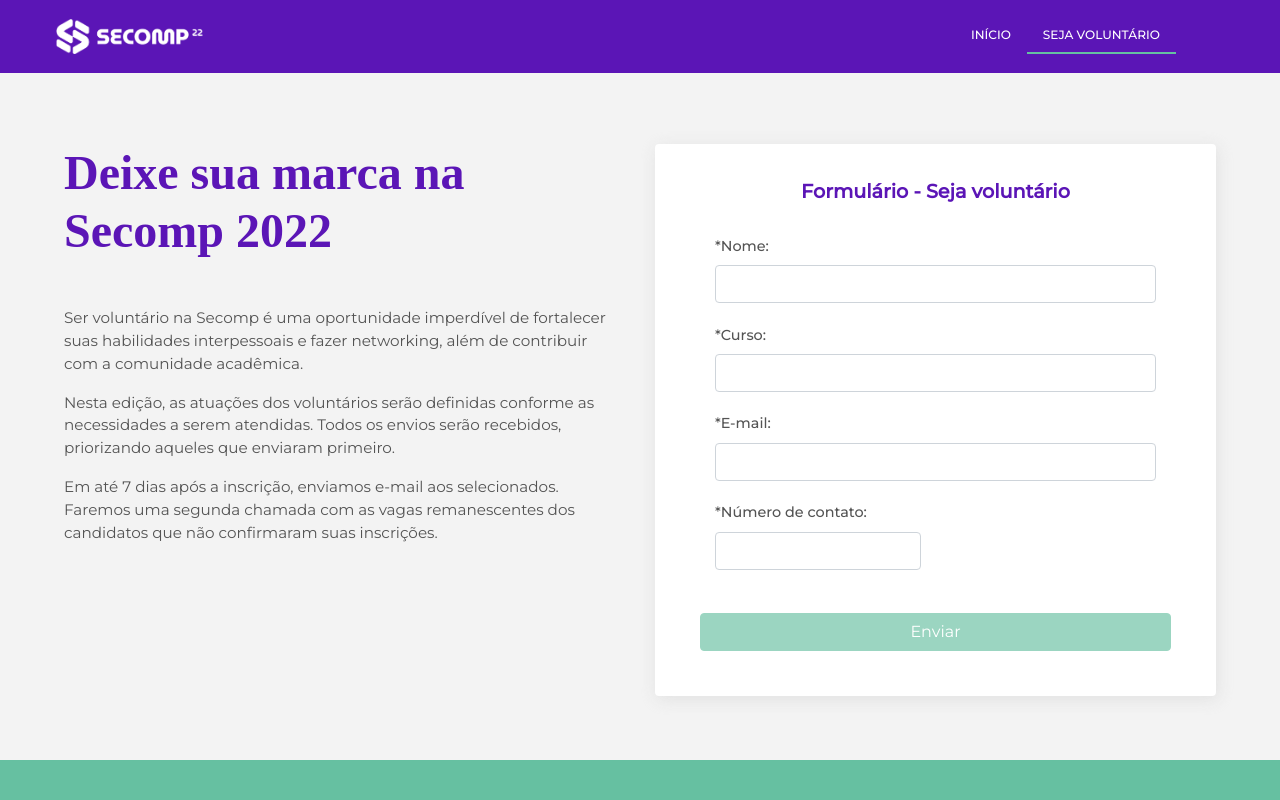
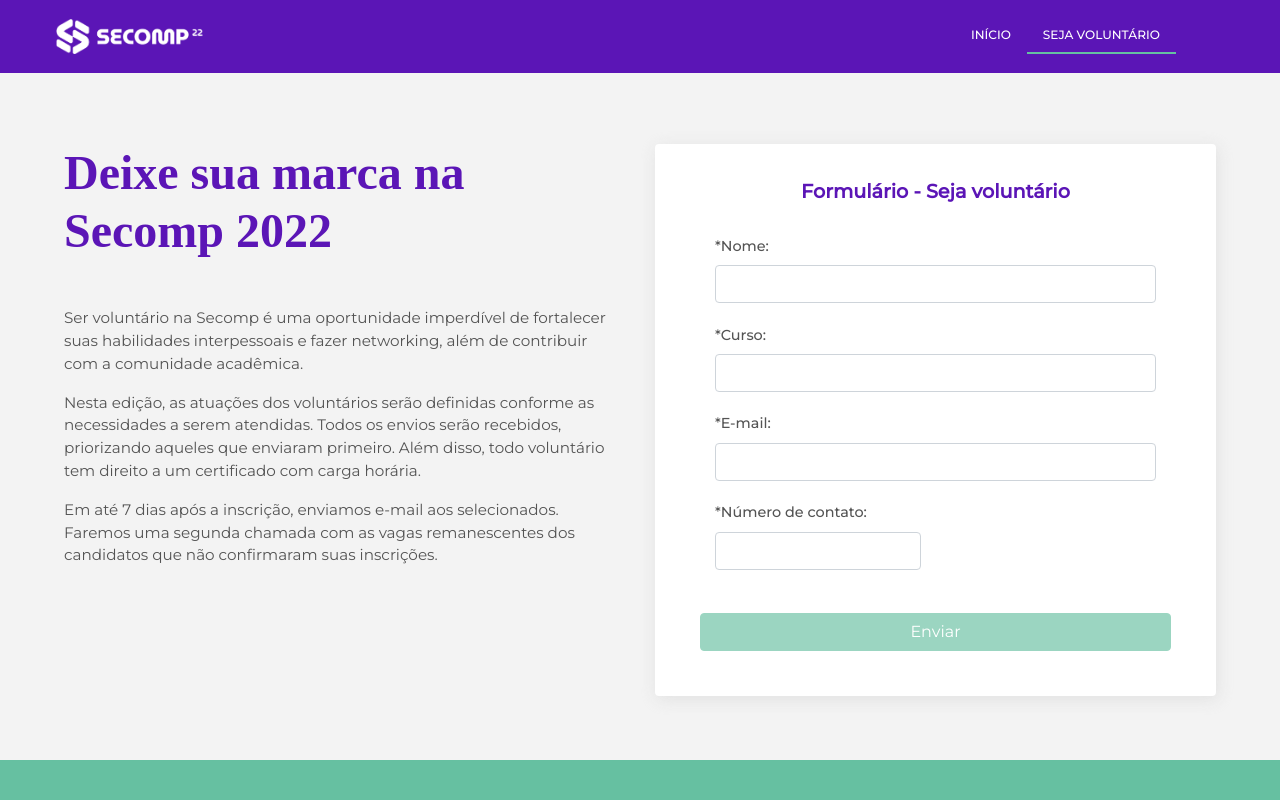
Before and after one commit to GiulianaCDA/Secomp, an Angular app in the folder secomp2022/: page /sejavoluntario in a window 1280 px wide. Shown: the top 800 px of the page. Built offline with nearby package versions, Linux system fonts and the light colour scheme; no server answers; a web font is replaced by a local one.

Commit message:
altera texto

```diff
--- a/secomp2022/src/app/pages/voluntarios/voluntarios.component.html
+++ b/secomp2022/src/app/pages/voluntarios/voluntarios.component.html
@@ -10,7 +10,7 @@
           <p>
             Nesta edição, as atuações dos voluntários serão definidas conforme as necessidades a
             serem atendidas. Todos os envios serão recebidos, priorizando aqueles que enviaram
-            primeiro.
+            primeiro. Além disso, todo voluntário tem direito a um certificado com carga horária.
           </p>
           <p>
             Em até 7 dias após a inscrição, enviamos e-mail aos selecionados.
```
